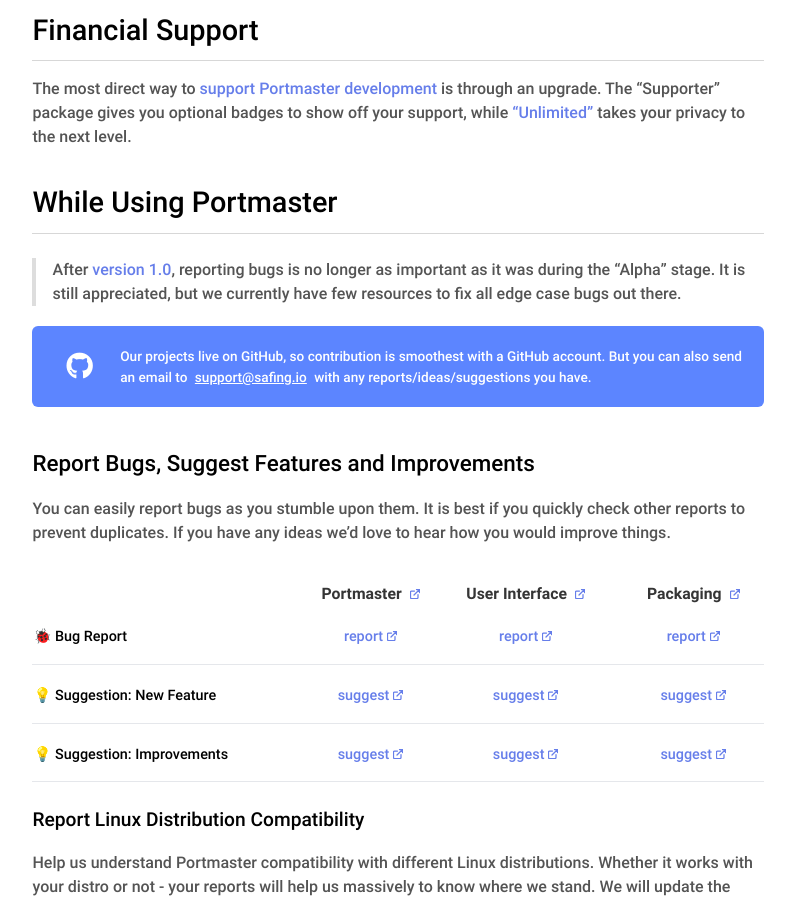
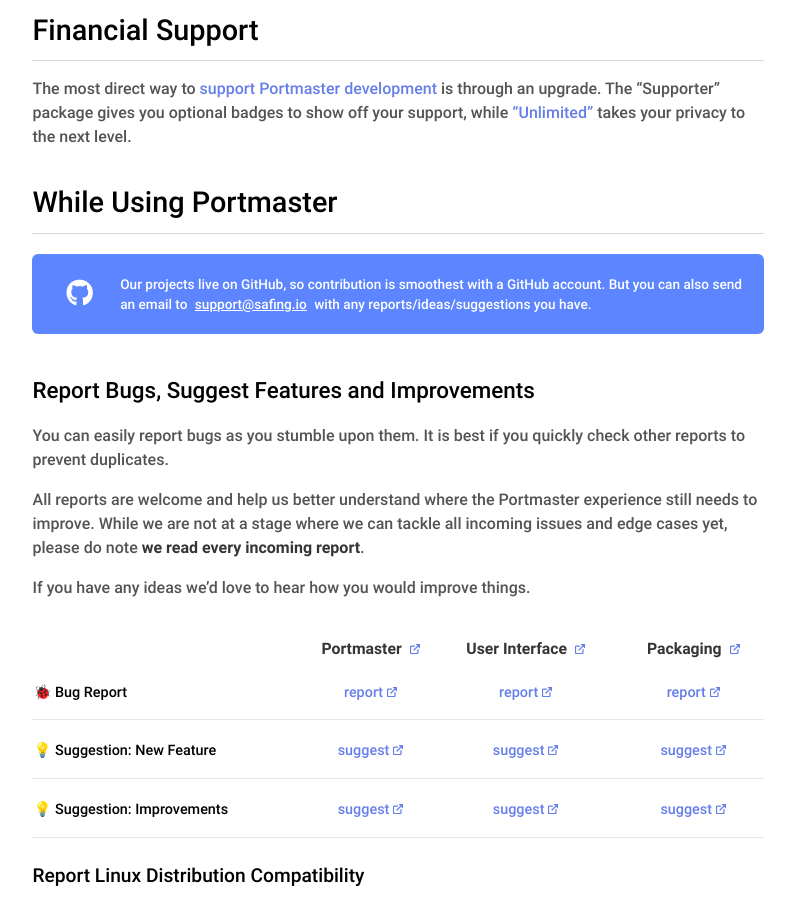
Before and after one commit to safing/docs, a Jekyll site: the page built from portmaster/guides/contribute.md, in a window 1280 px wide and 900 px high, scrolled down 1640 px. Shown: the whole window, without its empty margins (277-1072 px from the left). Built offline with Jekyll 4.4.1, drawn with Linux system fonts in a browser that asks for light colours.

Commit message:
Replace version 1.0 disclaimer
it too roughly de-emphasizes reports, which we still want to encourage!

instead, within the paragraph we now communicate that we don't have the resources to tackle every issue, but we read them all

```diff
--- a/portmaster/guides/contribute.md
+++ b/portmaster/guides/contribute.md
@@ -42,13 +42,14 @@ The most direct way to [support Portmaster development]({{ site.pricing_url }})
 
 ## While Using Portmaster
 
-> After [version 1.0](https://safing.io/blog/2022/10/27/portmaster-reaches-1.0/), reporting bugs is no longer as important as it was during the "Alpha" stage. It is still appreciated, but we currently have few resources to fix all edge case bugs out there.
-
 {% include github_notification.html %}
 
 ### Report Bugs, Suggest Features and Improvements
 
 You can easily report bugs as you stumble upon them. It is best if you quickly check other reports to prevent duplicates.
+
+All reports are welcome and help us better understand where the Portmaster experience still needs to improve. While we are not at a stage where we can tackle all incoming issues and edge cases yet, please do note **we read every incoming report**.
+
 If you have any ideas we'd love to hear how you would improve things.
 
 | | Portmaster []({{ site.github_pm_url }}) | User Interface []({{ site.github_pm_ui_url }}) | Packaging []({{ site.github_pm_packaging_url }}) |
```
